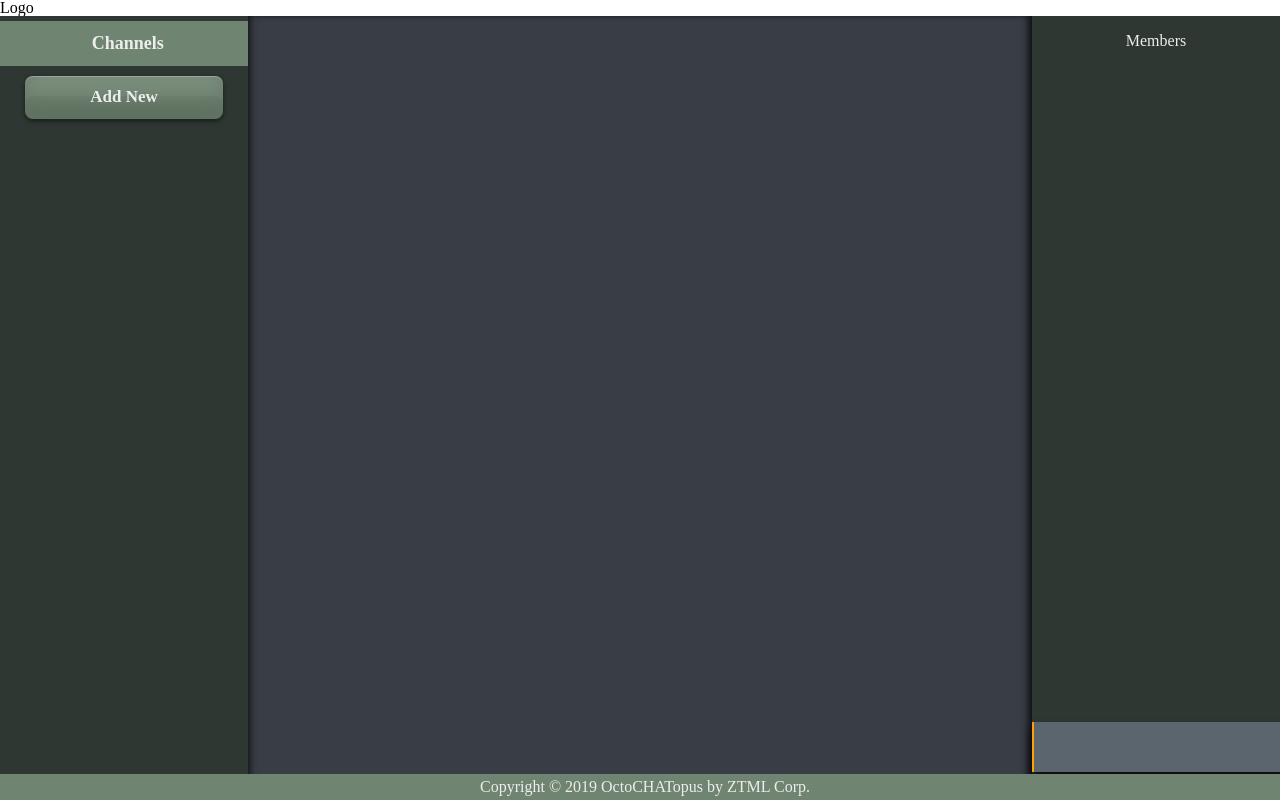
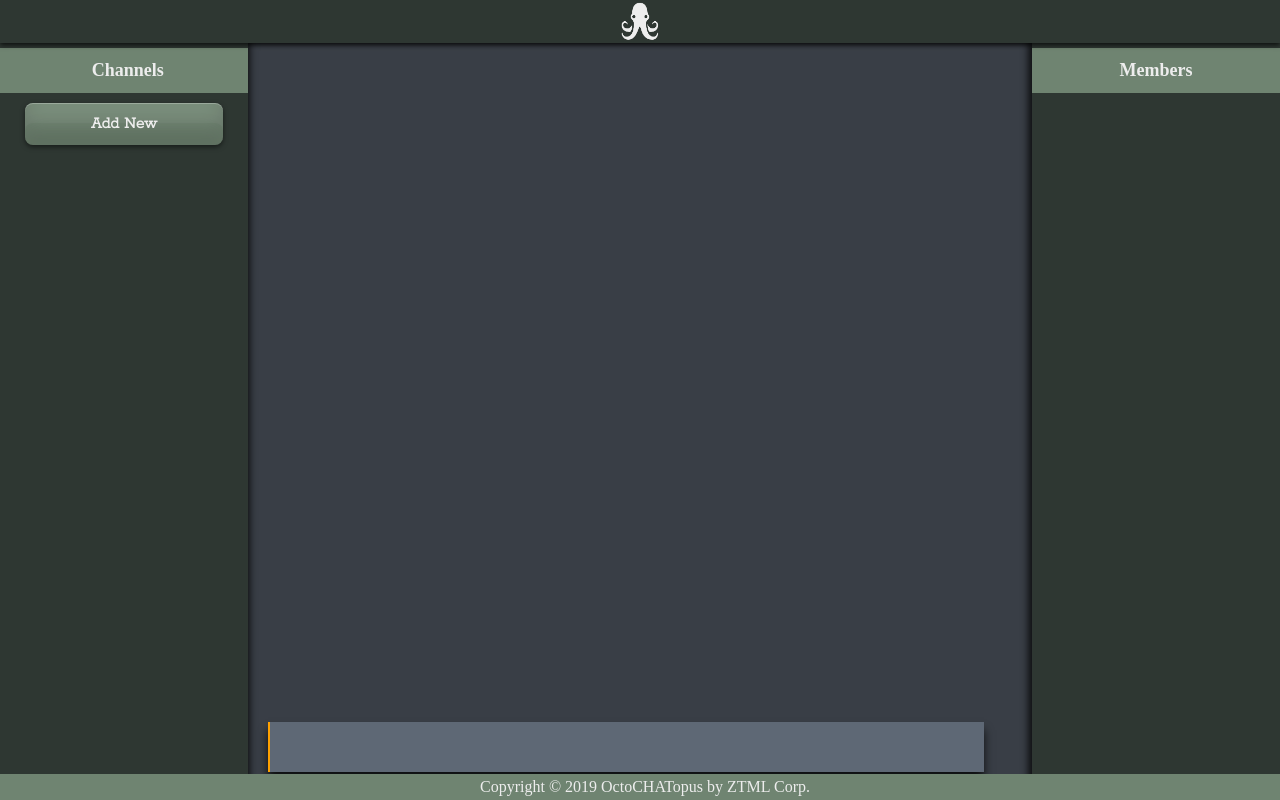
Before and after one commit to CodecoolGlobal/MTL-slack-alike, a plain HTML site: page public/application.html in a window 1280 px wide. Drawn offline with nearby package versions, Linux system fonts and the light colour scheme; no server answers.

Commit message:
Add aditional attributes and elements to application.html

```diff
--- a/public/application.html
+++ b/public/application.html
@@ -3,9 +3,14 @@
 <head>
     <meta charset="UTF-8">
     <meta name="viewport" content="initial-scale=1, maximum-scale=1"/>
+
     <title>MTL Chat</title>
+
     <link rel="stylesheet" type="text/css" href="assets/styles/application.css"/>
+    <link rel="stylesheet" href="https://fonts.googleapis.com/css?family=Rokkitt:300"/>
+
     <script type='text/javascript' src="scripts/view/MessageView.js" defer></script>
+    <script src="scripts/application.js" async></script>
     <script src="https://ajax.googleapis.com/ajax/libs/jquery/1.7.2/jquery.min.js"></script>
 </head>
 <body>
@@ -14,7 +19,9 @@
 
     <header>
 
-        <p>Logo</p>
+        <div id="logo-container">
+            <img src="assets/images/logo/logo_mini.png" alt="Logo" id="logo"/>
+        </div>
 
     </header>
 
@@ -24,15 +31,13 @@
 
         <div id="channels">
             <p id="channels-header">Channels</p>
+            <ul id="channels-list"></ul>
             <button type="button" id="new-channel-button">Add New</button>
-            <ul id="channels-list"></ul>
         </div>
 
         <div id="messages">
 
             <div id="message-history">
-
-            </div>
 
             </div>
 
@@ -42,7 +47,9 @@
 
         </div>
 
-        <div id="members">Members</div>
+        <div id="members">
+            <p id="members-header">Members</p>
+        </div>
 
     </section>
 
```
